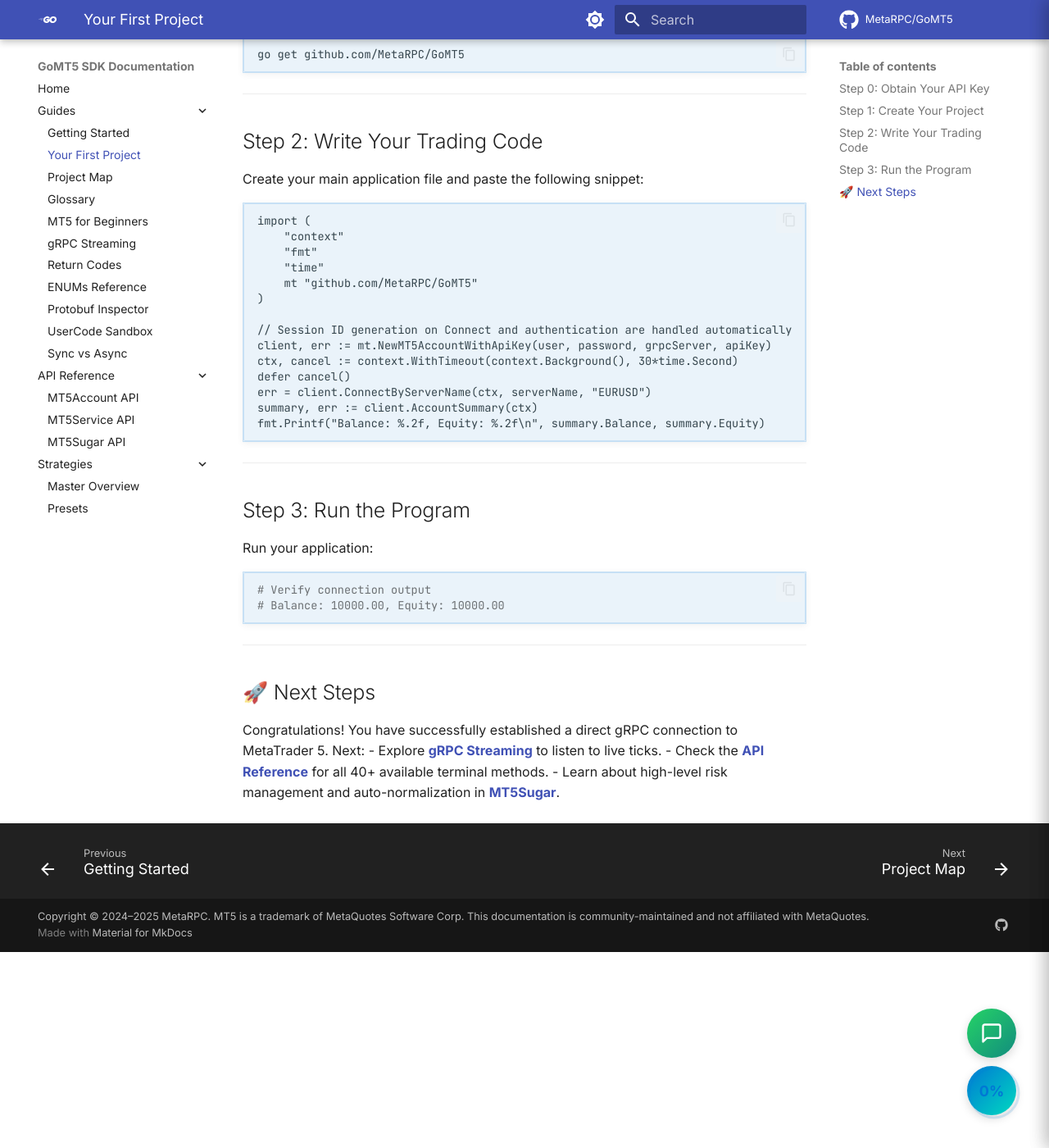
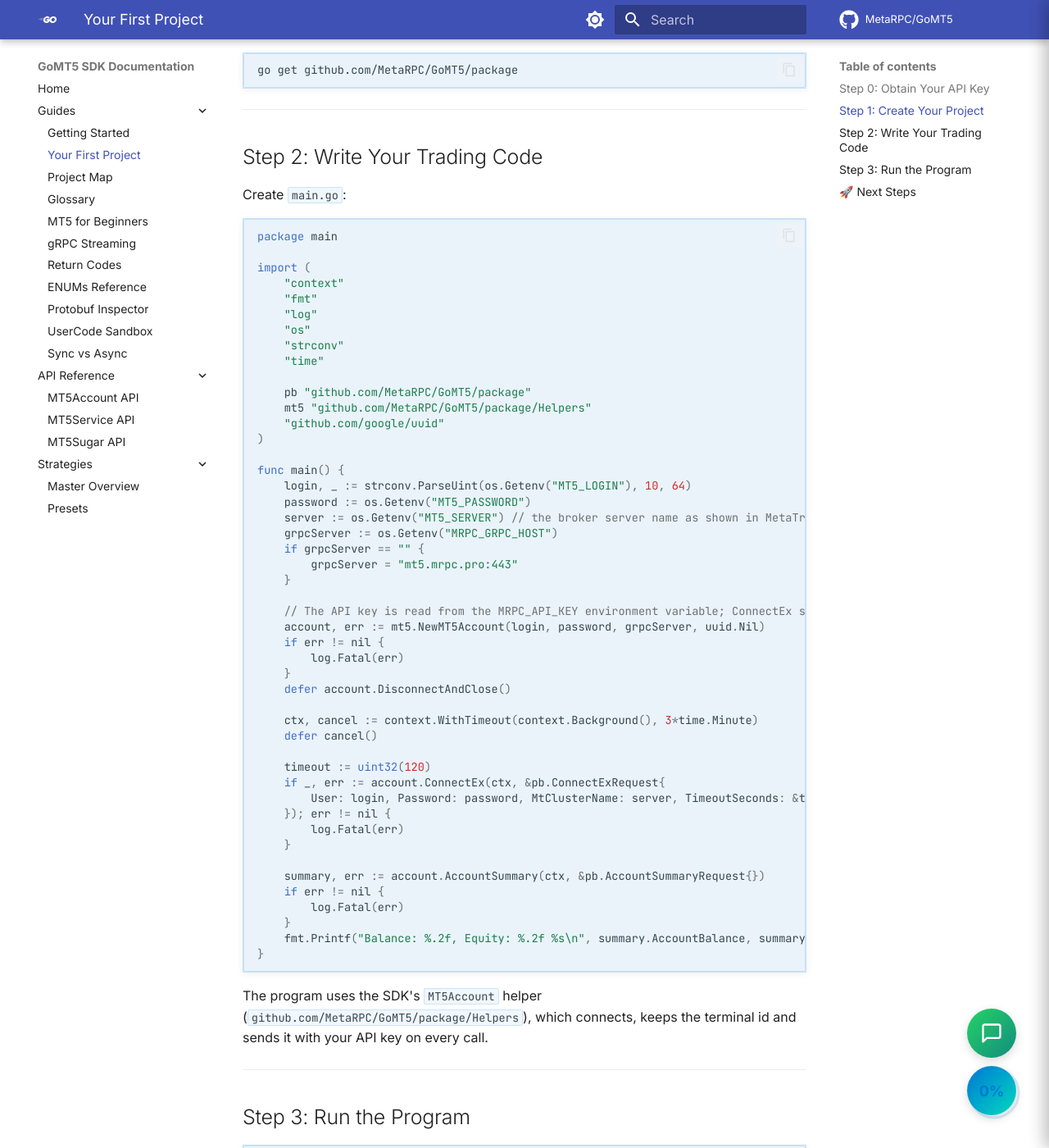
Before and after one commit to MetaRPC/GoMT5, an MkDocs documentation site: the page built from docs/All_Guides/Your_First_Project.md, in a window 1280 px wide and 1400 px high, scrolled down 659 px. Shown: the whole window at 82% size. Built offline with MkDocs 1.6.1 and Material for MkDocs 9.7.7, drawn with Linux system fonts in a browser that asks for light colours; comment, search, counter and statistics services are not loaded; some of the changed text lies outside the part shown.

Commit message:
fix: go get works; the examples compile again; a first project that runs
- README / Getting Started / Your First Project: `go get github.com/MetaRPC/GoMT5/package` (the
  repository root module is not a package; `go get github.com/MetaRPC/GoMT5` failed with
  "module declares its path as: test").
- go.mod: the root module is github.com/MetaRPC/GoMT5 (was `test`).
- package/Helpers: DisconnectAndClose(deleteOnDisconnect ...bool) again - added in 344cb96,
  removed by the next package sync, which broke examples/mt5 and examples/demos/helpers. The
  change is now also in the sync's source, so it stays.
- Your First Project: the snippet called functions that do not exist
  (NewMT5AccountWithApiKey, ConnectByServerName); replaced with a complete program using
  MT5Account (NewMT5Account, ConnectEx, AccountSummary).

Verified with Go 1.23.6: package/, examples/ and examples/mt5 build, package tests pass, and
the first-project program ran against the MRPC staging cluster.

Co-Authored-By: Claude Opus 5.5 <noreply@anthropic.com>

````diff
--- a/docs/All_Guides/Your_First_Project.md
+++ b/docs/All_Guides/Your_First_Project.md
@@ -20,46 +20,88 @@ Create a new directory for your trading bot:
 ```bash
 mkdir my_gomt5_bot
 cd my_gomt5_bot
+go mod init my_gomt5_bot
 ```
 
 Install the package:
 
 ```bash
-go get github.com/MetaRPC/GoMT5
+go get github.com/MetaRPC/GoMT5/package
 ```
 
 ---
 
 ## Step 2: Write Your Trading Code
 
-Create your main application file and paste the following snippet:
+Create `main.go`:
 
-```
+```go
+package main
+
 import (
-    "context"
-    "fmt"
-    "time"
-    mt "github.com/MetaRPC/GoMT5"
+	"context"
+	"fmt"
+	"log"
+	"os"
+	"strconv"
+	"time"
+
+	pb "github.com/MetaRPC/GoMT5/package"
+	mt5 "github.com/MetaRPC/GoMT5/package/Helpers"
+	"github.com/google/uuid"
 )
 
-// Session ID generation on Connect and authentication are handled automatically
-client, err := mt.NewMT5AccountWithApiKey(user, password, grpcServer, apiKey)
-ctx, cancel := context.WithTimeout(context.Background(), 30*time.Second)
-defer cancel()
-err = client.ConnectByServerName(ctx, serverName, "EURUSD")
-summary, err := client.AccountSummary(ctx)
-fmt.Printf("Balance: %.2f, Equity: %.2f\n", summary.Balance, summary.Equity)
+func main() {
+	login, _ := strconv.ParseUint(os.Getenv("MT5_LOGIN"), 10, 64)
+	password := os.Getenv("MT5_PASSWORD")
+	server := os.Getenv("MT5_SERVER") // the broker server name as shown in MetaTrader, e.g. "MetaQuotes-Demo"
+	grpcServer := os.Getenv("MRPC_GRPC_HOST")
+	if grpcServer == "" {
+		grpcServer = "mt5.mrpc.pro:443"
+	}
+
+	// The API key is read from the MRPC_API_KEY environment variable; ConnectEx sets the terminal id.
+	account, err := mt5.NewMT5Account(login, password, grpcServer, uuid.Nil)
+	if err != nil {
+		log.Fatal(err)
+	}
+	defer account.DisconnectAndClose()
+
+	ctx, cancel := context.WithTimeout(context.Background(), 3*time.Minute)
+	defer cancel()
+
+	timeout := uint32(120)
+	if _, err := account.ConnectEx(ctx, &pb.ConnectExRequest{
+		User: login, Password: password, MtClusterName: server, TimeoutSeconds: &timeout,
+	}); err != nil {
+		log.Fatal(err)
+	}
+
+	summary, err := account.AccountSummary(ctx, &pb.AccountSummaryRequest{})
+	if err != nil {
+		log.Fatal(err)
+	}
+	fmt.Printf("Balance: %.2f, Equity: %.2f %s\n", summary.AccountBalance, summary.AccountEquity, summary.AccountCurrency)
+}
 ```
+
+The program uses the SDK's `MT5Account` helper (`github.com/MetaRPC/GoMT5/package/Helpers`), which connects, keeps the terminal id and sends it
+with your API key on every call.
 
 ---
 
 ## Step 3: Run the Program
 
-Run your application:
+```bash
+export MRPC_API_KEY=your-api-key
+export MT5_LOGIN=12345678
+export MT5_PASSWORD=your-password
+export MT5_SERVER=MetaQuotes-Demo
+go run .
+```
 
-```bash
-# Verify connection output
-# Balance: 10000.00, Equity: 10000.00
+```
+Balance: 10000.00, Equity: 10000.00 USD
 ```
 
 ---
````
Also changed, not shown: README.md (+1 -1 lines), docs/All_Guides/GETTING_STARTED.md (+1 -1 lines), 2 other files.
